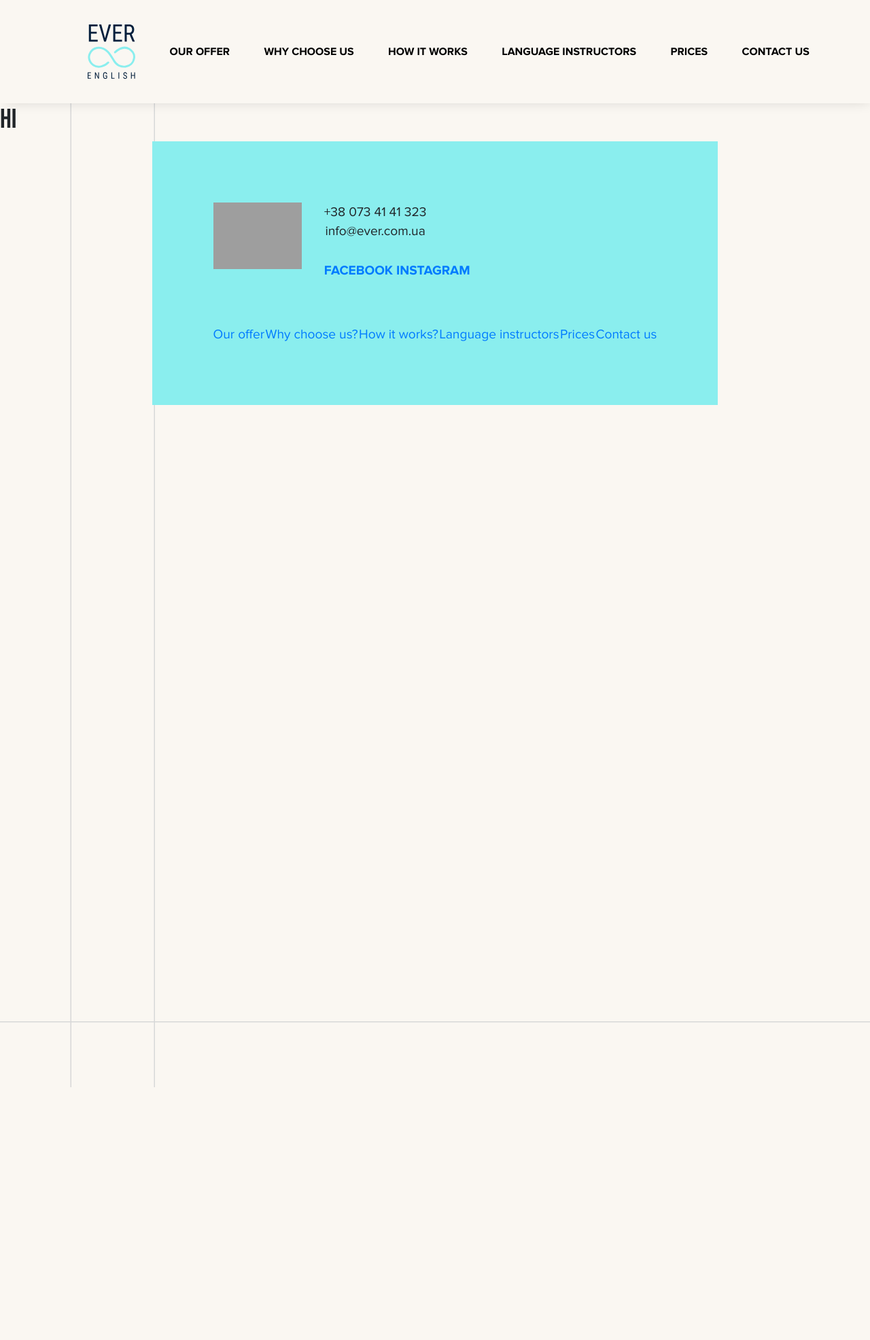
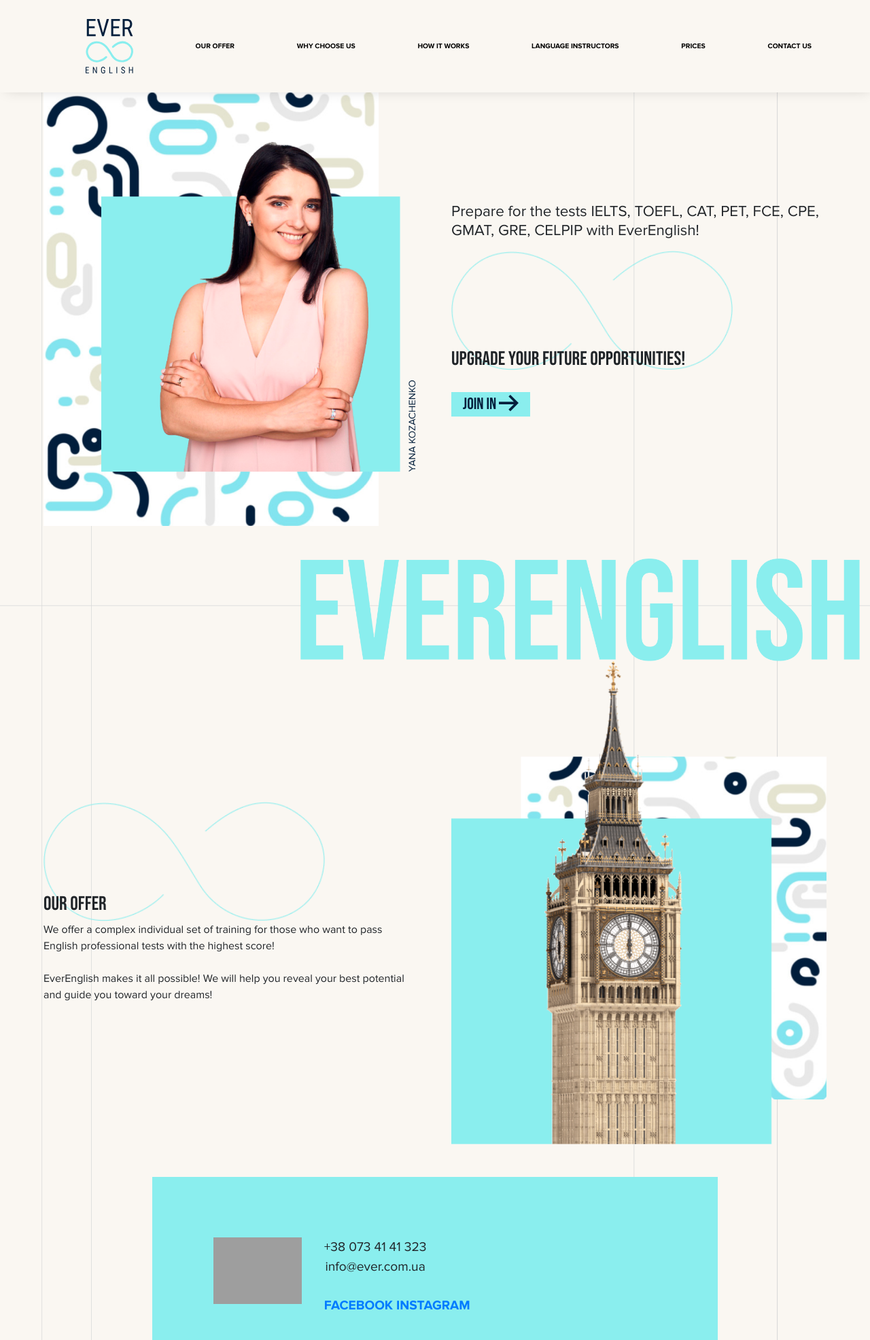
Before and after one commit to Miracle-Aligner/EverEnglish, a PHP site: page / in a window 1280 px wide. Shown: the top 1972 px of the page at 68% size. Before the commit the page ends 1600 px from the top, so only its background shows below. Run offline with PHP 8.4, Linux system fonts and the light colour scheme; some web fonts are replaced; grey boxes are pictures that could not be loaded.

Commit message:
Added 2 sections

```diff
--- a/index.html
+++ b/index.html
@@ -6,7 +6,30 @@
     <link rel="stylesheet" href="./styles/owl.carousel.min.css">
     <link rel="stylesheet" href="./styles/bootstrap.min.css">
     <title>EverEnglish</title>
-    <link rel="icon" type="image/x-icon" href="./img/logo.ico">
+
+    <meta name="keywords" content="Головна" />
+    <meta name="description" content="✔️EverEnglish - онлайн інноваційний мовний проєкт. 9 країн. Ефективний спосіб вивчити іноземну мову. Тренери з кваліфікацією Кембриджського університету. Переклади. Підготовка до IELTS, TOEFL, BEC. Вільний графік. Інтерактивне навчання. Індивідуально та у екстра-міні групах. Корпоративне навчання." />
+
+    <!-- Twitter Card data -->
+    <meta name="twitter:title" content="EverEnglish" />
+    <meta name="twitter:description" content="✔️EverEnglish - онлайн інноваційний мовний проєкт. 9 країн. Ефективний спосіб вивчити іноземну мову. Тренери з кваліфікацією Кембриджського університету. Переклади. Підготовка до IELTS, TOEFL, BEC. Вільний графік. Інтерактивне навчання. Індивідуально та у екстра-міні групах. Корпоративне навчання." />
+    <meta name="twitter:site" content="ever.com.ua" />
+    <meta name="twitter:creator" content="Everenglish" />
+    <meta name="twitter:image:src" content="https://ever.com.ua/storage/settings/LvyKJP6VUNXfSfcskwlfxvJrNT4iuFWoKCnbPVva.png" />
+
+    <!-- Open Graph data -->
+    <meta property="og:type" content="article" />
+    <meta property="og:locale" content="ua" />
+    <meta property="og:title" content="EverEnglish" />
+    <meta property="og:description" content="✔️EverEnglish - онлайн інноваційний мовний проєкт. 9 країн. Ефективний спосіб вивчити іноземну мову. Тренери з кваліфікацією Кембриджського університету. Переклади. Підготовка до IELTS, TOEFL, BEC. Вільний графік. Інтерактивне навчання. Індивідуально та у екстра-міні групах. Корпоративне навчання." />
+    <meta property="og:url" content="ever.com.ua" />
+    <meta property="og:site_name" content="Everenglish" />
+    <meta property="og:image" content="https://ever.com.ua/storage/settings/LvyKJP6VUNXfSfcskwlfxvJrNT4iuFWoKCnbPVva.png" />
+    <meta property="og:image:width" content="720" />
+    <meta property="og:image:height" content="720" />
+
+    <link rel="icon" type="image/png" sizes="32x32" href="./img/favicon.png">
+
     <link rel="stylesheet" href="./styles/index.css">
   </head>
   <body>
@@ -32,7 +55,7 @@
             </a>
           </div>
 
-          <div class="col-12 px-5">
+          <div class="col-12 px-4">
             <nav class="site-navigation" role="navigation">
 
               <ul class="site-menu main-menu js-clone-nav ml-auto d-none d-lg-flex justify-content-around align-items-center">
@@ -41,12 +64,12 @@
                     <img src="./img/logo.svg" alt="EverEnglish Logo">
                   </a>
                 </li>
-                <li><a href="#home-section" class="nav-link">Our offer</a></li>
-                <li><a href="#services-section" class="nav-link">Why choose us</a></li>
-                <li><a href="#why-us-section" class="nav-link">How it works</a></li>
-                <li><a href="#testimonials-section" class="nav-link">Language instructors</a></li>
-                <li><a href="#blog-section" class="nav-link">Prices</a></li>
-                <li><a href="#contact-section" class="nav-link">Contact us</a></li>
+                <li><a href="#our-offer" class="nav-link">Our offer</a></li>
+                <li><a href="#why-choose-us" class="nav-link">Why choose us</a></li>
+                <li><a href="#how-it-works" class="nav-link">How it works</a></li>
+                <li><a href="#language-instructors" class="nav-link">Language instructors</a></li>
+                <li><a href="#prices" class="nav-link">Prices</a></li>
+                <li><a href="#contact-us" class="nav-link">Contact us</a></li>
               </ul>
             </nav>
 
@@ -62,28 +85,72 @@
 
     </div>
     <div class="general-container">
-      <div class="section-welcome">
-        <h1>HI</h1>
+      <div class="section-welcome container-fluid px-lg-8 pb-5">
+        <div class="row d-flex align-items-center">
+          <div class="left-part col-sm-12 col-lg-6 pr-4">
+            <img src="img/welcome-screen.png" alt="Welcome image" class="illustration" style="width: 100%;">
+          </div>
+          <div class="right-part col-sm-12 col-lg-6 pl-4">
+
+            <div class="intro-text">
+              Prepare for the tests IELTS, TOEFL, CAT, PET, FCE, CPE, GMAT, GRE, CELPIP with EverEnglish!
+            </div>
+            <div class="header" style="position: relative;">
+              <img src="img/headings_bg.png" class="h-bg-image" style="width: 75%;">
+              <h2 style="position: absolute; bottom: 1.4rem; left: 0px;">
+                UPGRADE YOUR FUTURE OPPORTUNITIES!
+              </h2>
+            </div>
+            <button>
+              Join in <img src="img/arrow.svg">
+            </button>
+          </div>
+        </div>
       </div>
       <div class="section-school-name">
+        <div class="container-fluid">
+          <div class="row">
+            <div class="col-sm-1 col-md-3 col-lg-4"></div>
+            <div class="col-sm-11 col-md-9 col-lg-8">
+              <img src="img/Everenglish.png" alt="Everenglish lettering" class="lettering">
+            </div>
+          </div>
+        </div>
+      </div>
+      <div class="section-offer container-fluid px-lg-8 pb-5" id="our-offer">
+        <div class="row d-flex align-items-center">
+          <div class="left-part col-sm-12 col-lg-6 pr-4">
+            <div class="header" style="position: relative;">
+              <img src="img/headings_bg.png" class="h-bg-image" style="width: 75%;">
+              <h2 style="position: absolute; bottom: 0rem; left: 0px;">
+                our offer
+              </h2>
+            </div>
+            <div class="paragraph-1">
+              We offer a complex individual set of training for those who want to pass English professional tests with the highest score!
+              <br>
+              <br>
+              EverEnglish makes it all possible! We will help you reveal your best potential and guide you toward your dreams!
+            </div>
+          </div>
+          <div class="right-part col-sm-12 col-lg-6 pl-4">
+            <img src="img/big-ben.png" alt="Big Ben" class="illustration" style="width: 100%;">
+          </div>
+        </div>
+      </div>
+      <div class="section-why-choose-us" id="why-choose-us">
 
       </div>
-      <div class="section-offer">
+      <div class="section-how-it-works" id="how-it-works">
 
       </div>
-      <div class="section-why-choose-us">
+      <div class="section-instructors" id="language-instructors">
 
       </div>
-      <div class="section-how-it-works">
+      <div class="section-prices" id="prices">
 
       </div>
-      <div class="section-instructors">
-
-      </div>
-      <div class="section-prices">
-
-      </div>
-      <div class="section-join-us">
+      <div class="section-join-us" id="contact-us">
 
       </div>
       <div class="section-footer">
--- a/styles/index.css
+++ b/styles/index.css
@@ -72,17 +72,84 @@
   font-display: swap;
 }
 
+/* BOOTSTRAP ADDITION CLASSES */
+@media (min-width: 992px) {
+  .px-lg-8 {
+    padding-left: 4rem !important;
+    padding-right: 4rem !important;
+  }
+}
+
+.gutter-2.row {
+  margin-right: -1px;
+  margin-left: -1px;
+}
+.gutter-2 > [class^="col-"], .gutter-2 > [class^=" col-"] {
+  padding-right: 1px;
+  padding-left: 1px;
+}
 
 body {
   background: url(../img/bg.png);
+  background-size: cover;
   font-family: 'Proxima Nova';
 }
 
+/* BUTTON */
+button {
+  font-size: 2rem;
+  text-transform: uppercase;
+  font-family: 'Bebas Neue';
+  color: #05203D;
+  background-color: #8AEEEE;
+  padding: 0em 0.7em;
+  border: 0;
+}
+
+@media (min-width: 768px) {
+}
+@media (min-width: 992px) {
+}
+@media (min-width: 1200px) {
+  button {
+    font-size: 1.5rem;
+  }
+}
+@media (min-width: 1440px) {
+  button {
+    font-size: 2.2rem;
+  }
+}
+@media (min-width: 1920px) {
+  button {
+    font-size: 2.7rem;
+  }
+}
 /* SECTION-HEADER */
 
 .nav-link {
   text-transform: uppercase;
   font-weight: bold;
+}
+
+@media (min-width: 768px) {
+}
+@media (min-width: 992px) {
+}
+@media (min-width: 1200px) {
+  .nav-link {
+    font-size: 0.65rem;
+  }
+}
+@media (min-width: 1440px) {
+  .nav-link {
+    font-size: 0.75rem;
+  }
+}
+@media (min-width: 1920px) {
+  .nav-link {
+    font-size: 1rem;
+  }
 }
 
 .icon-menu{
@@ -116,10 +183,6 @@
   color: #b3b3b3;
   font-weight: 300; }
 
-h1, h2, h3, h4, h5, h6,
-.h1, .h2, .h3, .h4, .h5, .h6 {
-  font-family: "Open Sans", -apple-system, BlinkMacSystemFont, "Segoe UI", Roboto, "Helvetica Neue", Arial, "Noto Sans", sans-serif, "Apple Color Emoji", "Segoe UI Emoji", "Segoe UI Symbol", "Noto Color Emoji"; }
-
 a {
   -webkit-transition: .3s all ease;
   -o-transition: .3s all ease;
@@ -145,12 +208,9 @@
   z-index: 1999;
   position: relative;
   width: 100%;
-  padding: 1rem;
+  padding: 0.5rem 1rem;
   -webkit-box-shadow: 4px 0 20px -5px rgb(0 0 0 / 20%);
   box-shadow: 4px 0 20px -5px rgb(0 0 0 / 20%);
-}
-
-
 }
 
   @media (max-width: 991.98px) {
@@ -401,6 +461,38 @@
   font-family: 'Bebas Neue';
 }
 
+@media (min-width: 768px) {
+}
+@media (min-width: 992px) {
+}
+@media (min-width: 1200px) {
+  h2 {
+    font-size: 1.8rem;
+  }
+}
+@media (min-width: 1440px) {
+  h2 {
+    font-size: 2.5rem;
+  }
+}
+@media (min-width: 1920px) {
+  h2 {
+    font-size: 3rem;
+  }
+}
+
+/* @media (min-width: 768px) {
+}
+@media (min-width: 992px) {
+}
+@media (min-width: 1200px) {
+}
+@media (min-width: 1440px) {
+}
+@media (min-width: 1920px) {
+} */
+
+
 /* PARAGRAPHS */
 
 .paragraph-1,
@@ -544,3 +636,53 @@
   background-size: cover;
   padding-bottom: 30vh
 }
+
+/* WELCOME SCREEN */
+.intro-text {
+  font-size: 1.7rem;
+  line-height: normal;
+}
+
+.section-welcome .right-part :not(:last-child) {
+  padding-bottom: 1rem;
+}
+@media (min-width: 768px) {
+  .section-welcome{
+    padding-bottom: 1rem;
+  }
+}
+@media (min-width: 992px) {
+
+}
+@media (min-width: 1200px) {
+  .section-welcome{
+    padding-bottom: 0rem;
+  }
+  .intro-text {
+    font-size: 1.4rem;
+  }
+  .h-bg-image {
+    width: 65%;
+  }
+}
+@media (min-width: 1440px) {
+  .intro-text {
+    font-size: 1.6rem;
+  }
+  .h-bg-image {
+    width: 75%;
+  }
+}
+@media (min-width: 1920px) {
+  .intro-text {
+    font-size: 2.3rem;
+  }
+  .h-bg-image {
+    width: 65%;
+  }
+}
+
+/* SECTION LETTERING */
+.section-school-name .lettering {
+  width: 100%;
+}
```
Also changed, not shown: img/Everenglish.png (added), img/favicon.png (added), img/headings_bg.png (added).
